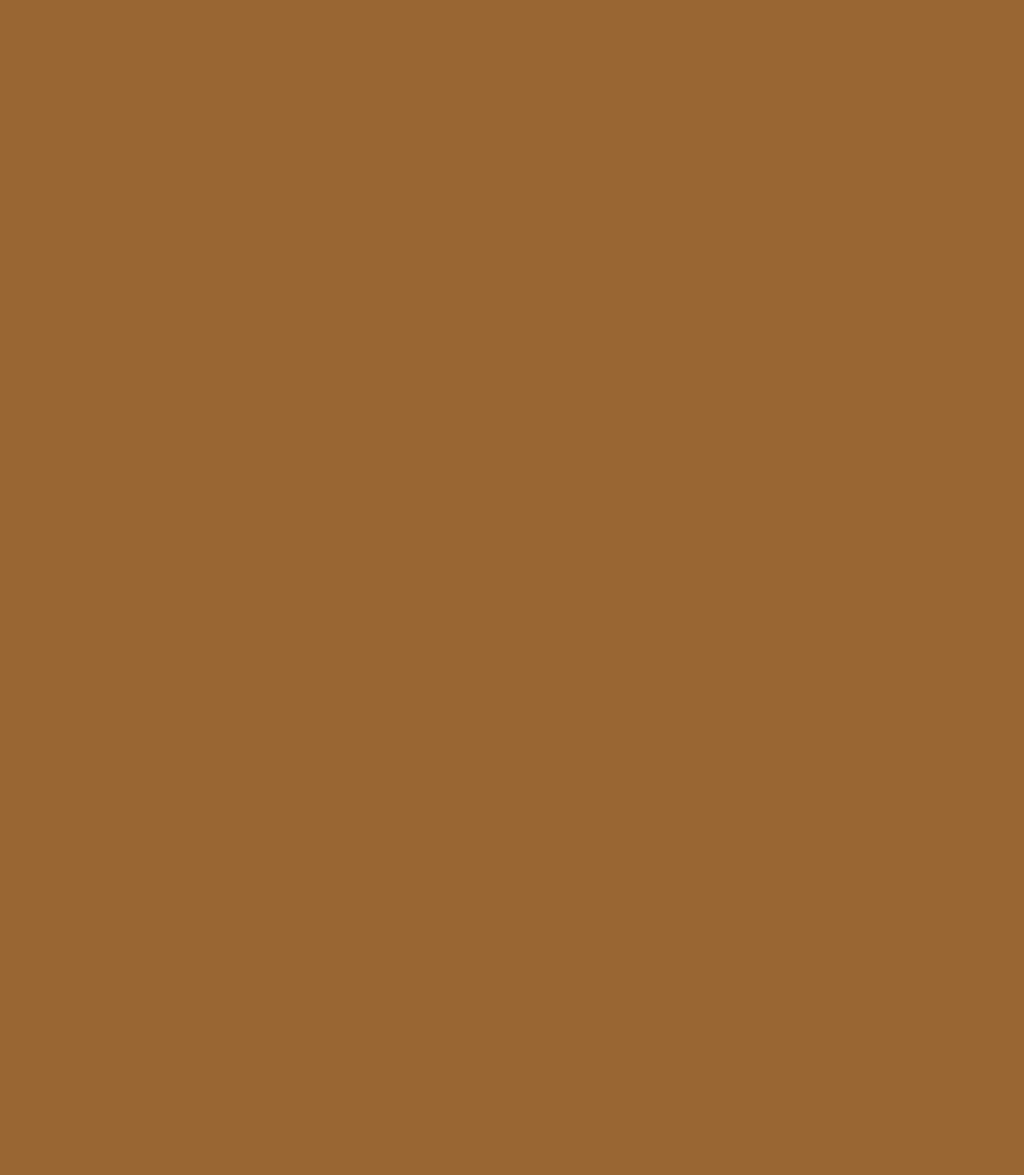
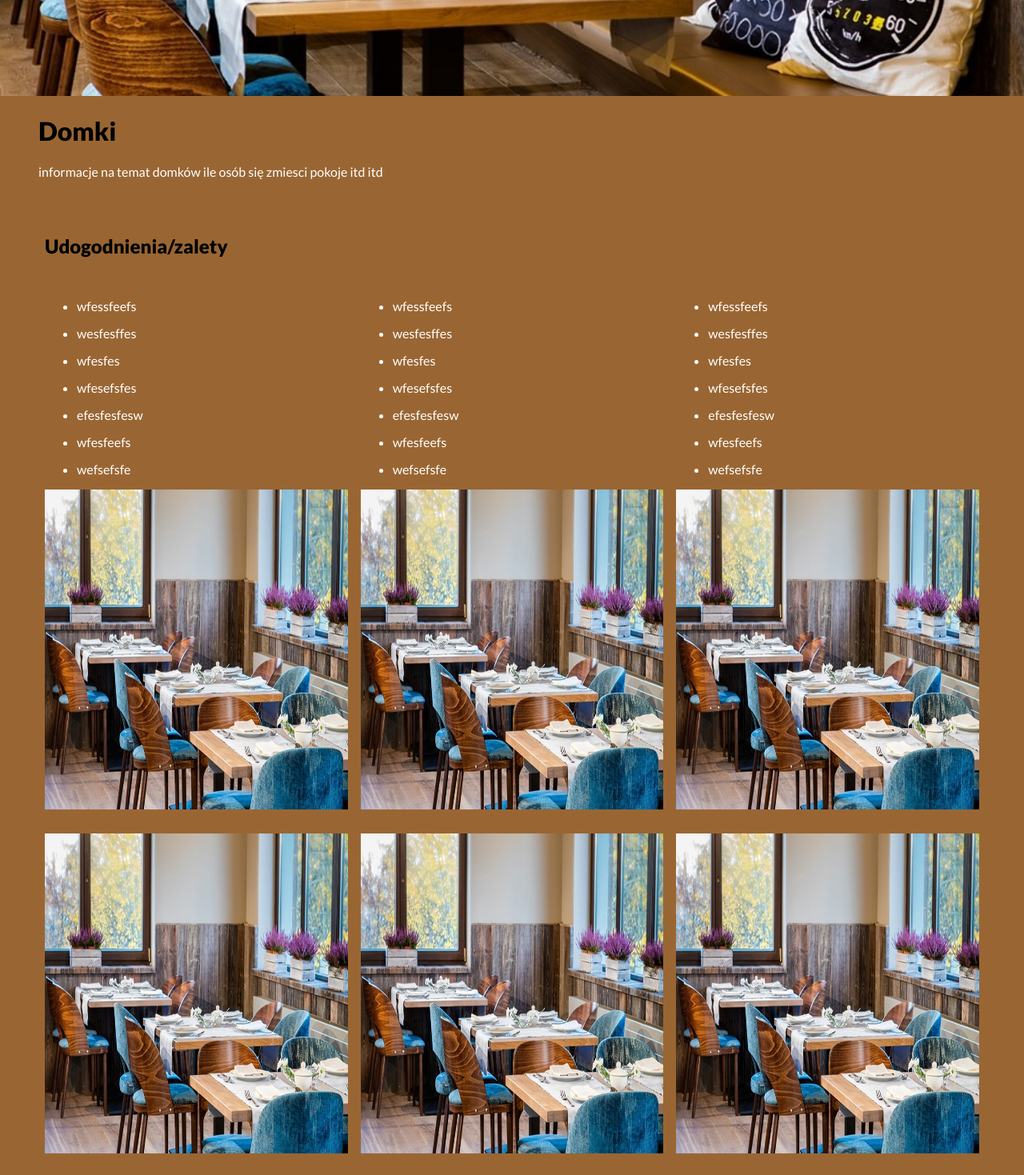
Before and after one commit to radi124/Project, a React (Create React App) app: page /Domki in a window 1280 px wide. Shown: the part 480-1949 px from the top of the page at 80% size. Before the commit the page ends 800 px from the top, so only its background shows below. Built offline with nearby package versions, Linux system fonts and the light colour scheme.

Commit message:
next page

```diff
--- a/src/App.js
+++ b/src/App.js
@@ -21,14 +21,10 @@ function App() {
           </Route>
 
           <Route path="/contact">
-            <Section1
-              title="Tutaj beda wskazowki dojazdu i kontakt"
-              SecondN="photo2"
-              ThirdN="photo3"
-            />
+            <Section1 />
           </Route>
           <Route path="/Domki">
-            <Domki Domki=" Domki do wynajecia " />
+            <Domki />
           </Route>
           <Route path="/Restauracja">
             <Restauracja />
--- a/src/Domki.js
+++ b/src/Domki.js
@@ -1,25 +1,176 @@
 import React from "react";
-import "./domki.css";
+
 import { Grid, Row, Col } from "react-flexbox-grid";
-export const Domki = (props) => {
+import styled from "styled-components";
+import photo2 from "./images/rr.jpg";
+import photo3 from "./images/rrr.jpg";
+export const Domki = () => {
   return (
+    <>
+      <ImageWrapper>
+        <Image src={photo2} />
+      </ImageWrapper>
+
       <Grid>
-      <Row id="ONas">
+        <Row>
+          <HousesWrapper>
             <Col>
-          <div id="ss">{props.Domki}</div>
+              <H1Wrapper>Domki</H1Wrapper>
+              <div>
+                {" "}
+                informacje na temat domków ile osób się zmiesci pokoje itd itd{" "}
+              </div>{" "}
+            </Col>
+          </HousesWrapper>
+        </Row>
+        <Facilities>
+          <H2Wrapper>Udogodnienia/zalety</H2Wrapper>
+          <Row>
+            <Col xs={4} sm={4} md={4} lg={4}>
+              <Ul>
+                <Li>wfessfeefs</Li>
+                <Li>wesfesffes</Li>
+                <Li>wfesfes</Li>
+                <Li>wfesefsfes</Li>
+                <Li>efesfesfesw</Li>
+                <Li>wfesfeefs</Li>
+                <Li>wefsefsfe</Li>
+              </Ul>
+            </Col>
+            <Col xs={4} sm={4} md={4} lg={4}>
+              <Ul>
+                <Li>wfessfeefs</Li>
+                <Li>wesfesffes</Li>
+                <Li>wfesfes</Li>
+                <Li>wfesefsfes</Li>
+                <Li>efesfesfesw</Li>
+                <Li>wfesfeefs</Li>
+                <Li>wefsefsfe</Li>
+              </Ul>
+            </Col>
+            <Col xs={4} sm={4} md={4} lg={4}>
+              <Ul>
+                <Li>wfessfeefs</Li>
+                <Li>wesfesffes</Li>
+                <Li>wfesfes</Li>
+                <Li>wfesefsfes</Li>
+                <Li>efesfesfesw</Li>
+                <Li>wfesfeefs</Li>
+                <Li>wefsefsfe</Li>
+              </Ul>
             </Col>
           </Row>
+          <ImageContainer>
             <Row>
-        <Col id="t">
-          <div>
-            Uciszcie się! woła. Marząc i rzekł: Muszę ja i kończąc pacierz po
-            deszczu żabki po kryjomu kazał stoły z woźnym Protazym ze cztery.
-            Tymczasem na jutro na niem noty i z urzędu ten tylko chodzić zwykła
-            z kim był, opisywać długo. Dosyć, że{" "}
-          </div>
-          <div> tutaj bedzie zdjecie</div>{" "}
+              <Col xs={4} sm={4} md={4} lg={4}>
+                <Firstimagecontainer>
+                  <Col>
+                    <ImageW src={photo3} />
+                  </Col>
+                  <Col></Col>
+                </Firstimagecontainer>
+              </Col>
+
+              <Col xs={4} sm={4} md={4} lg={4}>
+                <Firstimagecontainer>
+                  <Col>
+                    <ImageW src={photo3} />
+                  </Col>
+                  <Col></Col>
+                </Firstimagecontainer>
+              </Col>
+
+              <Col xs={4} sm={4} md={4} lg={4}>
+                <Firstimagecontainer>
+                  <Col>
+                    <ImageW src={photo3} />
+                  </Col>
+                  <Col></Col>
+                </Firstimagecontainer>
               </Col>
             </Row>
+          </ImageContainer>
+          <ImageContainer>
+            <Row>
+              <Col xs={4} sm={4} md={4} lg={4}>
+                <Firstimagecontainer>
+                  <Col>
+                    {" "}
+                    <ImageW src={photo3} />
+                  </Col>
+                  <Col></Col>
+                </Firstimagecontainer>
+              </Col>
+
+              <Col xs={4} sm={4} md={4} lg={4}>
+                <Firstimagecontainer>
+                  <Col>
+                    <ImageW src={photo3} />{" "}
+                  </Col>
+                  <Col></Col>
+                </Firstimagecontainer>
+              </Col>
+
+              <Col xs={4} sm={4} md={4} lg={4}>
+                <Firstimagecontainer>
+                  <Col>
+                    <ImageW src={photo3} />
+                  </Col>
+                  <Col></Col>
+                </Firstimagecontainer>
+              </Col>
+            </Row>
+          </ImageContainer>
+        </Facilities>
       </Grid>
+    </>
   );
 };
+const Image = styled.img`
+  height: 600px;
+  width: 100%;
+  object-fit: cover;
+`;
+const ImageWrapper = styled.div``;
+const HousesWrapper = styled.div`
+  display: flex;
+  flex-direction: row;
+
+  height: 150px;
+
+  width: 100%;
+`;
+const H1Wrapper = styled.h1`
+  color: #000000;
+`;
+const Facilities = styled.div`
+  width: 100%;
+  height: 350px;
+`;
+const Ul = styled.ul``;
+const Li = styled.li`
+  padding-top: 15px;
+`;
+const H2Wrapper = styled.h2`
+  color: #000000;
+`;
+const ImageContainer = styled.div`
+  height: 430px;
+
+  width: 100%;
+`;
+const Firstimagecontainer = styled.div`
+  align-items: center;
+  display: flex;
+  flex-direction: column;
+  justify-content: center;
+  height: 400px;
+  width: 100%;
+`;
+const ImageW = styled.img`
+  height: 400px;
+  width: 100%;
+  align-items: center;
+  justify-content: center;
+  display: flex;
+`;
--- a/src/Navigation.js
+++ b/src/Navigation.js
@@ -34,7 +34,7 @@ export const Navigation = () => {
               </Col>
               <Col>
                 <ButtonWrapper>
-                  <Link to="/contact">kontakt</Link>
+                  <Link to="/contact">Kontakt</Link>
                 </ButtonWrapper>
               </Col>
               <Col>
--- a/src/Restauracja.js
+++ b/src/Restauracja.js
@@ -1,6 +1,24 @@
 import React from "react";
 import styled from "styled-components";
 import { Grid, Row, Col } from "react-flexbox-grid";
+import photo2 from "./images/rr.jpg";
 export const Restauracja = () => {
-  return <div></div>;
+  return (
+    <>
+      <ImageWrapper>
+        <Image src={photo2} />
+      </ImageWrapper>
+      <Grid>
+        <Row>
+          <Col></Col>
+        </Row>
+      </Grid>
+    </>
+  );
 };
+const Image = styled.img`
+  height: 600px;
+  width: 100%;
+  object-fit: cover;
+`;
+const ImageWrapper = styled.div``;
--- a/src/Section1.js
+++ b/src/Section1.js
@@ -1,19 +1,10 @@
 import React from "react";
-import "./section1.css";
+import { Grid, Row, Col } from "react-flexbox-grid";
+
 import styled from "styled-components";
 
-export const Section1 = (props) => {
-  return (
-    <Container>
-      <div id="S1Title">{props.title}</div>
-      <div id="S2Center">
-        <div id="S2">{props.FirstN}</div>
-        <div id="S3">
-          {props.SecondN} <h3>drugie</h3>
-        </div>
-      </div>
-    </Container>
-  );
+export const Section1 = () => {
+  return <Container></Container>;
 };
 
 const Container = styled.div``;
--- a/src/domki.css
+++ /dev/null
@@ -1,14 +0,0 @@
-#ONas {
-  height: 78px;
-  display: flex;
-  flex-direction: row;
-  justify-content: center;
-  align-items: center;
-}
-#t {
-  height: 400px;
-  display: flex;
-  flex-direction: row;
-  justify-content: center;
-  align-items: center;
-}
```
Also changed, not shown: src/section1.css (deleted, +0 -47 lines), 1 other file (tests, documents, lock files or other folders). Lines whose indentation alone changed are shown as unchanged.
